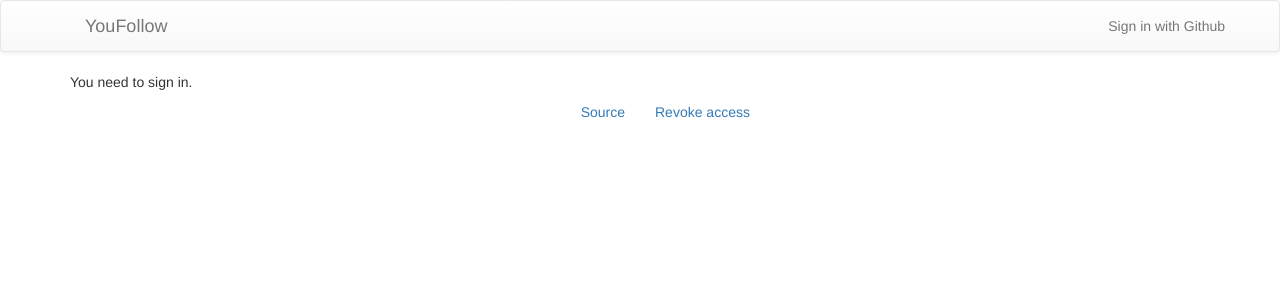
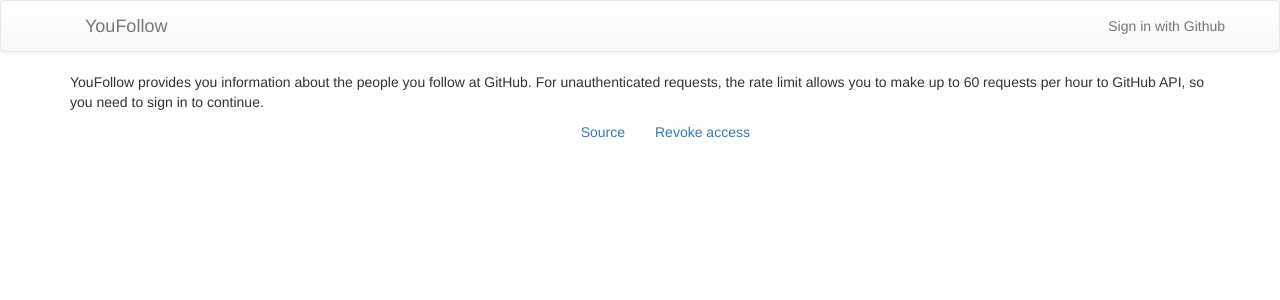
Before and after one commit to evmorov/youfollow, a React (Create React App) app: page / in a window 1280 px wide. Shown: the top 300 px of the page. Built offline with nearby package versions, Linux system fonts and the light colour scheme.

Commit message:
Add component that shows project description if not logged in

```diff
--- a/src/App.jsx
+++ b/src/App.jsx
@@ -3,6 +3,7 @@ import Octokat from 'octokat';
 import Header from './components/Header';
 import FollowingList from './components/FollowingList';
 import Following from './components/Following';
+import BodyNotLoggedIn from './components/BodyNotLoggedIn';
 import Footer from './components/Footer';
 import { Grid } from 'react-bootstrap';
 
@@ -92,10 +93,7 @@ class App extends Component {
             following={this.state.selectedFollowing} />
         </div>;
     } else {
-      content =
-        <p>
-          You need to sign in.
-        </p>
+      content = <BodyNotLoggedIn />
     }
 
     return (
--- /dev/null
+++ b/src/components/BodyNotLoggedIn.jsx
@@ -0,0 +1,11 @@
+import React from 'react';
+
+const BodyNotLoggedIn = () => {
+  return (
+    <p>
+      YouFollow provides you information about the people you follow at GitHub. For unauthenticated requests, the rate limit allows you to make up to 60 requests per hour to GitHub API, so you need to sign in to continue.
+    </p>
+  );
+};
+
+export default BodyNotLoggedIn
```
